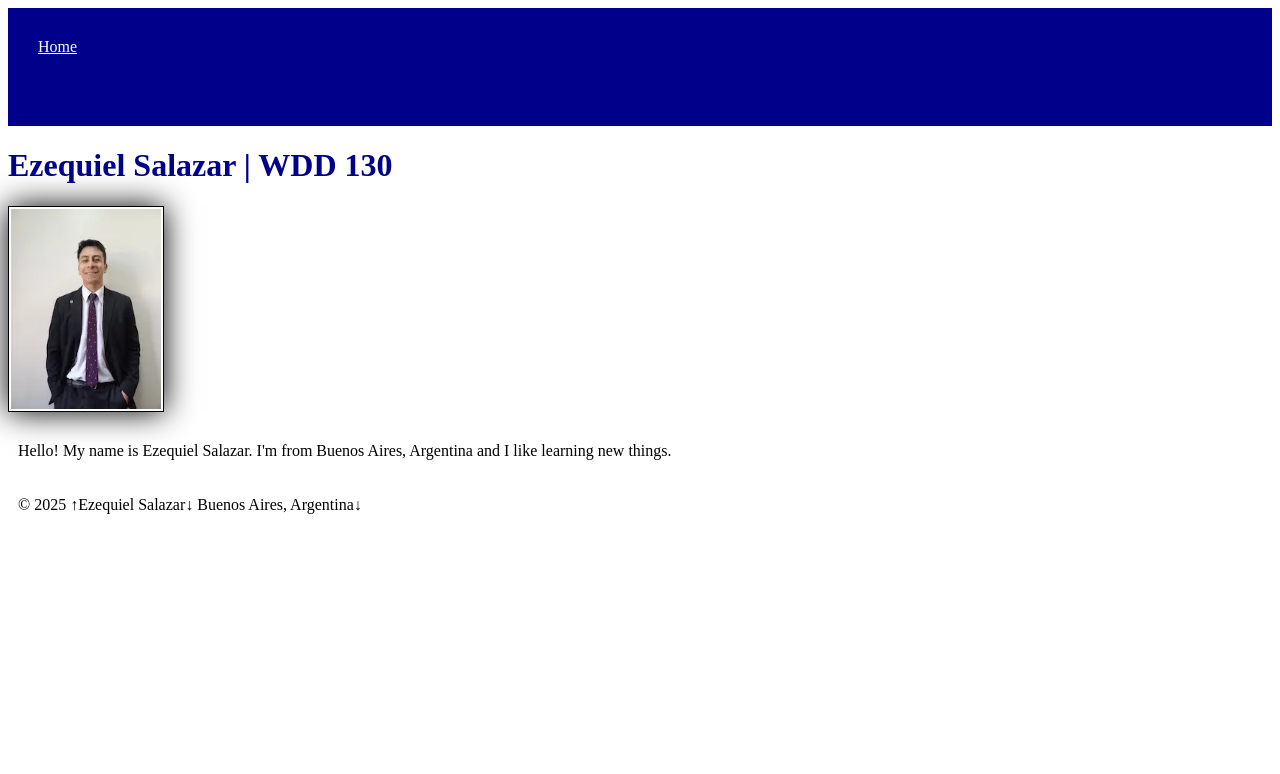
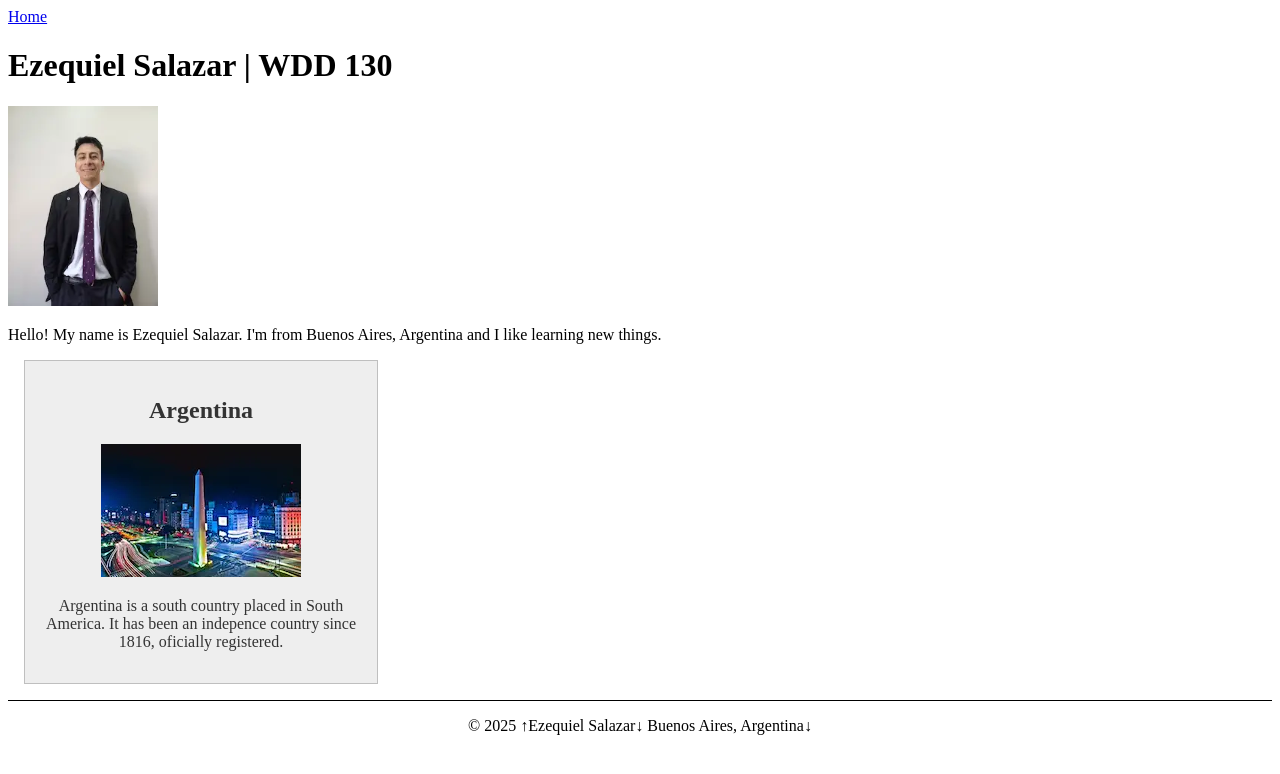
Before and after one commit to pepatch218/wdd130-week02, a plain HTML site: page index.html in a window 1280 px wide. Drawn offline with Linux system fonts and the light colour scheme.

Commit message:
homework two

```diff
--- a/index.html
+++ b/index.html
@@ -4,6 +4,8 @@
     <meta charset="UTF-8">
     <meta name="viewport" content="width=device-width, initial-scale=1.0">
     <title>Ezequiel Salazar | WDD 130</title>
+    <meta name="description" content="Ezequiel Salazar, WDD 130-Web Fundamentals, the porpose of the page is to demostrate something">
+    <meta name="author" content="Your name">
     <link rel="stylesheet" href="styles/styles.css">
 </head>
 <body>
@@ -18,6 +20,11 @@
         <img src="images/profile.webp" alt="Hello, my name is Ezequiel Salazar" width="200">
         <p>Hello! My name is Ezequiel Salazar. I'm from Buenos Aires, Argentina and I like learning new things.</p>
     </main>
+    <aside>
+      <h2>Argentina</h2>
+      <img src="images/Arg.webp" alt="Capital City Buenos Aires, Argentina">
+      <p>Argentina is a south country placed in South America. It has been an indepence country since 1816, oficially registered. </p>
+    </aside>
     <footer>
         <p>&copy; 2025 ↑Ezequiel Salazar↓ Buenos Aires, Argentina↓</p>
     </footer>
--- a/styles/styles.css
+++ b/styles/styles.css
@@ -1,22 +1,26 @@
-nav {
-  background-color: darkblue;
-  padding: 10px;
+main {
+  max-width: 840px;
 }
-nav a {
-  color: white;
-  display: block;
-  padding: 20px;
+aside {
+  width: 20rem;
+  margin: 1rem;
+  border: 1px solid rgb(0 0 0 / 0.2); /* 1 */
+  padding: 1rem;
+  background-color: #eee;
+  color: #333;
+  text-align: center;
 }
-h1 {
-  color: darkblue;
+aside img {
+  width: 200px;
+  height: auto;
 }
-img {
+main img {
   width: 150px;
   height: auto;
-  border: 1px solid black;
-  padding: 2px;
-  box-shadow: 0 0 30px;
 }
-p {
-  padding: 10px;
+p { padding: 0;}
+footer {
+  margin-top:  15px;
+  border-top: 1px solid #000;
+  text-align: center;
 }
```
Also changed, not shown: images/Arg.webp (added).
